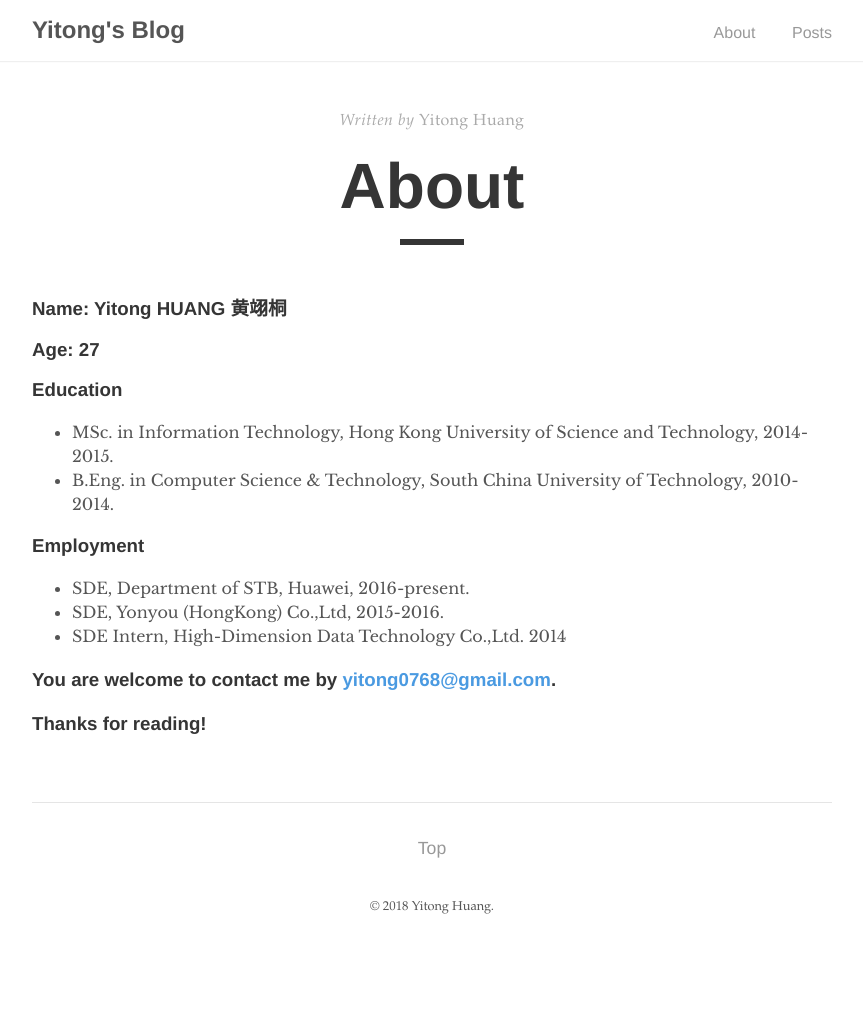
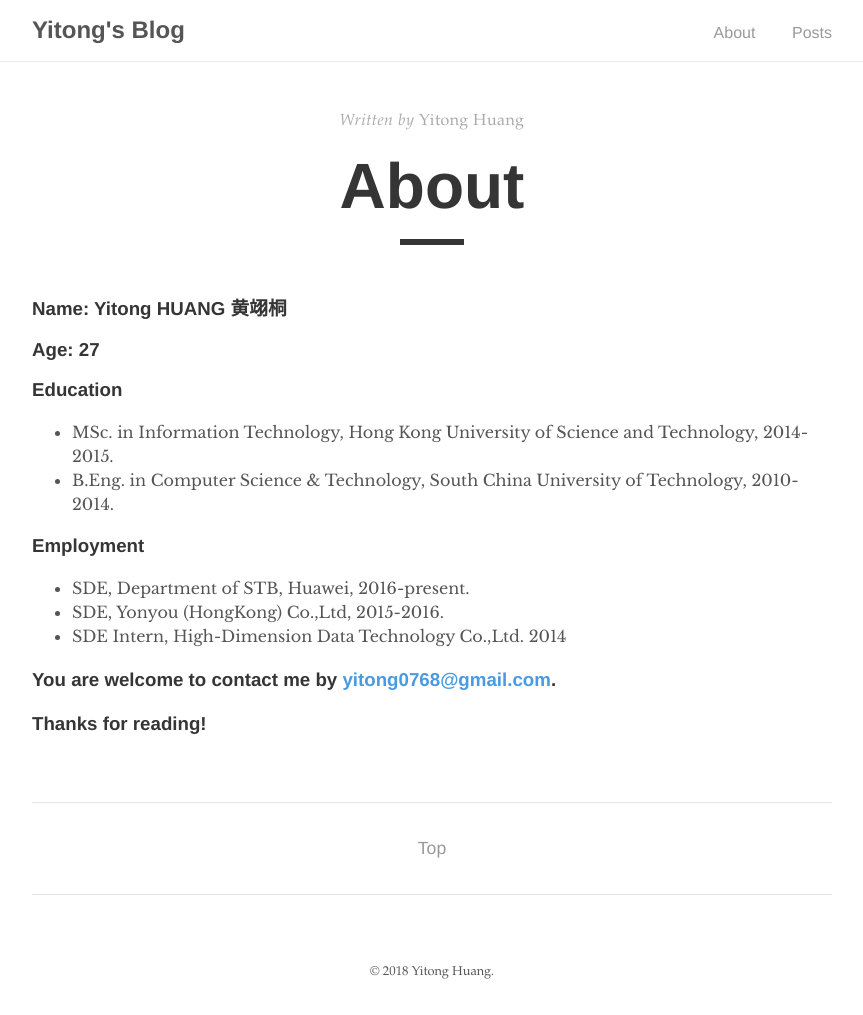
Before and after one commit to yitong-huang/blog, a Jekyll site: the page built from about.md, in a window 1280 px wide. Shown: the whole page, without its empty margins (208-1071 px from the left). Built offline with Jekyll 4.4.1, drawn with Linux system fonts in a browser that asks for light colours; comment, search, counter and statistics services are not loaded; before the commit the page ends 950 px from its top, so only the background shows below that.

Commit message:
add line befor comment

```diff
--- a/_layouts/post.html
+++ b/_layouts/post.html
@@ -35,7 +35,7 @@ layout: default
   <a href="#" class="top">Top</a>
 </div>
 
-<div id="gitmentContainer"></div>
+<div id="gitmentContainer" style="border-top:0.5px solid #e5e5e5; padding-top:2rem; margin-top:2rem"></div>
 <link rel="stylesheet" href="https://imsun.github.io/gitment/style/default.css">
 <script src="https://imsun.github.io/gitment/dist/gitment.browser.js"></script>
 <script>
```
Also changed, not shown: favicon.ico (added).
